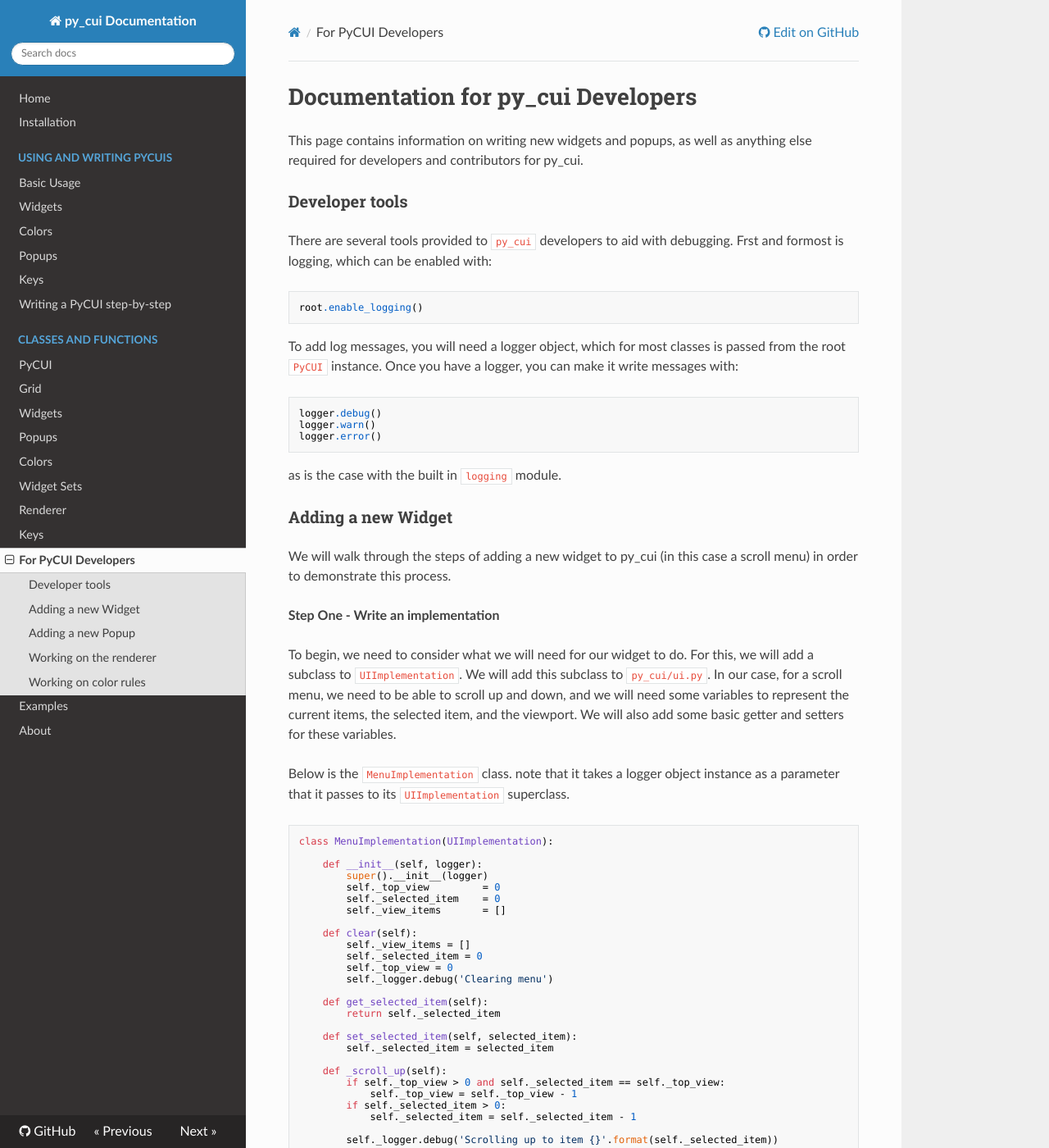
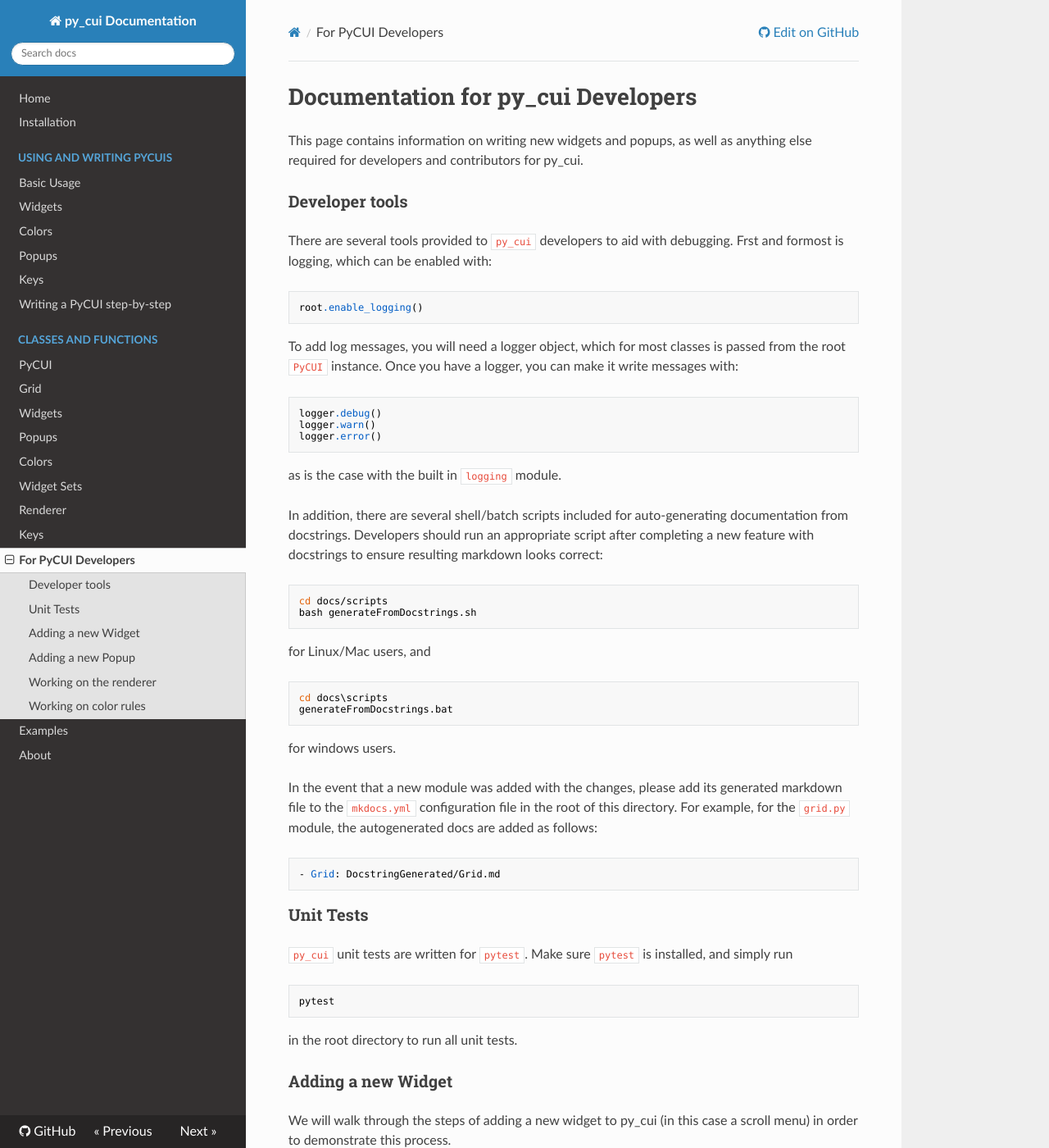
Before and after one commit to jwlodek/py_cui, an MkDocs documentation site: the page built from docs/developers.md, in a window 1280 px wide and 1400 px high. Shown: the whole window at 82% size. Built offline with MkDocs 1.6.1, drawn with Linux system fonts in a browser that asks for light colours; nearby versions of some CDN libraries; some of the changed text lies outside the part shown.

Commit message:
Updating documentation

````diff
--- a/docs/developers.md
+++ b/docs/developers.md
@@ -18,6 +18,36 @@ logger.error()
 ```
 
 as is the case with the built in `logging` module.
+
+In addition, there are several shell/batch scripts included for auto-generating documentation from docstrings. Developers should run an appropriate script after completing a new feature with docstrings to ensure resulting markdown looks correct:
+
+```
+cd docs/scripts
+bash generateFromDocstrings.sh
+```
+
+for Linux/Mac users, and
+
+```
+cd docs\scripts
+generateFromDocstrings.bat
+```
+
+for windows users.
+
+In the event that a new module was added with the changes, please add its generated markdown file to the `mkdocs.yml` configuration file in the root of this directory. For example, for the `grid.py` module, the autogenerated docs are added as follows:
+
+```
+- Grid: DocstringGenerated/Grid.md
+```
+
+### Unit Tests
+
+`py_cui` unit tests are written for `pytest`. Make sure `pytest` is installed, and simply run
+```
+pytest
+```
+in the root directory to run all unit tests.
 
 ### Adding a new Widget
 
@@ -167,15 +197,26 @@ def _draw(self):
     self._renderer.reset_cursor(self)
 ```
 
-**Step 5 - add a function to `PyCUI` class to add the widget**
+Note that you should call `super()._draw()` and `self._renderer.set_color_mode(self._color)` at the start of the function (to initialize color modes), and `self._renderer.unset_color_mode(self._color)` and `self._renderer.reset_cursor(self)` to remove color settings, and place the cursor in the correct location.
+
+**Step 5 - Add a function to `PyCUI` class to add the widget**
 
 Finally, add a function to the `PyCUI` class in `__init__.py` that will add the widget to the CUI. In our case we write the following:
 ```Python
 def add_scroll_menu(self, title, row, column, row_span = 1, column_span = 1, padx = 1, pady = 0):
 
     id = 'Widget{}'.format(len(self.get_widgets().keys()))
-    new_scroll_menu = widgets.ScrollMenu(id, title, self._grid, row, column, row_span, column_span, padx, pady, self._logger)
-    self._widgets[id] = new_scroll_menu
+    new_scroll_menu = widgets.ScrollMenu(   id,
+                                            title,
+                                            self._grid,
+                                            row,
+                                            column,
+                                            row_span,
+                                            column_span,
+                                            padx,
+                                            pady,
+                                            self._logger)
+    self.get_widgets()[id] = new_scroll_menu
     if self._selected_widget is None:
         self.set_selected_widget(id)
     self._logger.debug('Adding widget {} w/ ID {} of type {}'.format(title, id, str(type(new_scroll_menu))))
@@ -190,7 +231,11 @@ The function must:
 
 **That's it!**
 
-Your widget is now ready to be added to the CUI!
+Your widget is now ready to be added to the CUI! Simply call the add function with appropriate parameters on the root `PyCUI` window:
+
+```Python
+root.add_scroll_menu('Demo', 1, 1)
+```
 
 ### Adding a new Popup
 
````
Also changed, not shown: README.md (+1 -1 lines), docs/index.md (+56 -37 lines), docs/install.md (+22 -7 lines), docs/about.md (line endings or trailing spaces).
